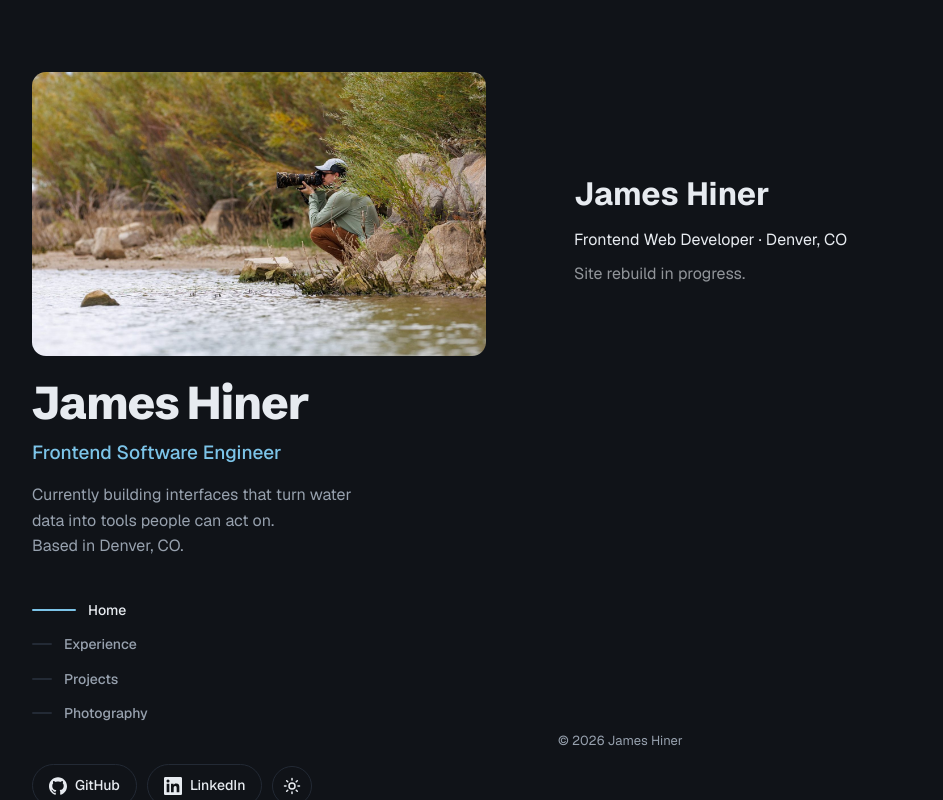
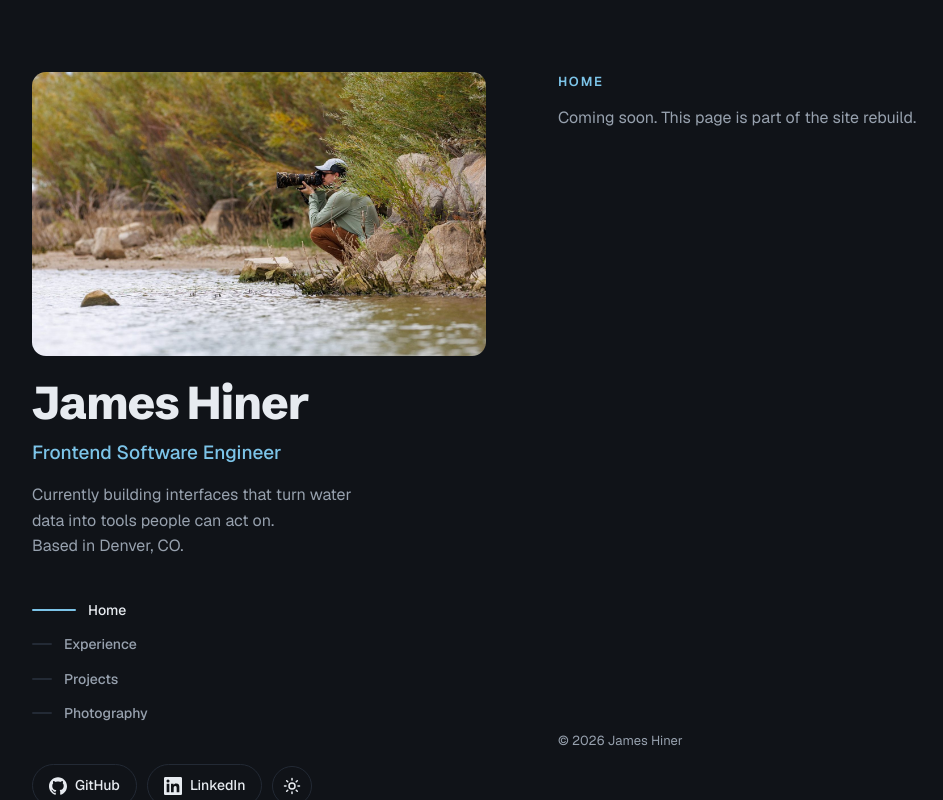
Before and after one commit to jameshiner/dev, a Next.js app: page / in a window 1280 px wide. Shown: the whole page, without its empty margins (50-993 px from the left). Built offline with nearby package versions, Linux system fonts and the light colour scheme.

Commit message:
Add placeholder pages and 404 page

```diff
--- a/src/app/page.module.css
+++ /dev/null
@@ -1,11 +0,0 @@
-.main {
-  display: grid;
-  gap: 0.5rem;
-  max-width: 40rem;
-  margin: 0 auto;
-  padding: 6rem 1rem;
-}
-
-.note {
-  opacity: 0.6;
-}
--- a/src/app/page.tsx
+++ b/src/app/page.tsx
@@ -1,11 +1,5 @@
-import styles from './page.module.css';
+import { Placeholder } from '@/components/Placeholder';
 
 export default function Home() {
-  return (
-    <main className={styles.main}>
-      <h1>James Hiner</h1>
-      <p>Frontend Web Developer · Denver, CO</p>
-      <p className={styles.note}>Site rebuild in progress.</p>
-    </main>
-  );
+  return <Placeholder title="Home" />;
 }
--- /dev/null
+++ b/src/components/Placeholder.module.css
@@ -0,0 +1,13 @@
+/* Section heading style from the mock: small uppercase accent label. */
+.placeholder h1 {
+  margin-bottom: 12px;
+  color: var(--accent);
+  font-size: 13px;
+  font-weight: 600;
+  letter-spacing: 0.14em;
+  text-transform: uppercase;
+}
+
+.placeholder p {
+  color: var(--text-muted);
+}
--- /dev/null
+++ b/src/components/Placeholder.tsx
@@ -0,0 +1,11 @@
+import styles from './Placeholder.module.css';
+
+// Stand-in for pages whose content ships in a later ticket.
+export function Placeholder({ title }: { title: string }) {
+  return (
+    <section className={styles.placeholder}>
+      <h1>{title}</h1>
+      <p>Coming soon. This page is part of the site rebuild.</p>
+    </section>
+  );
+}
```
Also changed, not shown: src/app/experience/page.tsx (added, +8 -0 lines), src/app/not-found.module.css (added, +34 -0 lines), src/app/not-found.tsx (added, +18 -0 lines), src/app/photography/page.tsx (added, +8 -0 lines), src/app/projects/page.tsx (added, +8 -0 lines).
